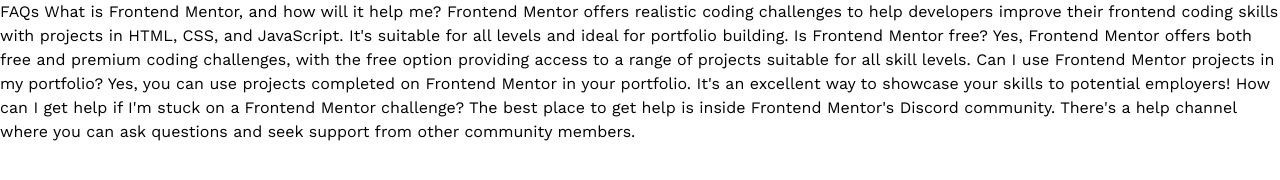
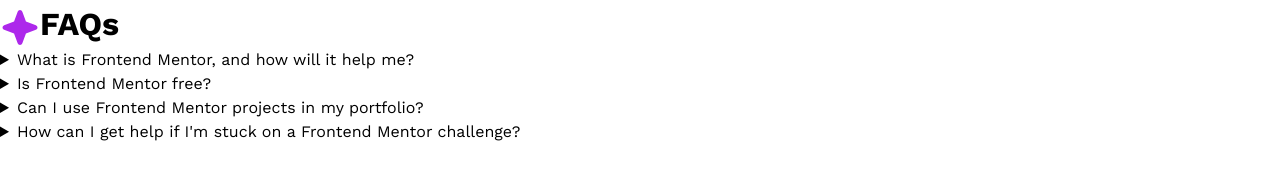
Before and after one commit to jyeharry/faq-accordion, a website built with Vite: page index.html in a window 1280 px wide. Built offline with nearby package versions, Linux system fonts and the light colour scheme.

Commit message:
Finish html structure

```diff
--- a/index.html
+++ b/index.html
@@ -11,28 +11,39 @@
   <link rel="stylesheet" href="src/css/style.css">
 </head>
 <body>
+    <main class='card'>
+      <h1 class='with-icon'><img src="/icon-star.svg" alt="" height='40' width='40' class='icon'>FAQs</h1>
 
-  FAQs
-
-  What is Frontend Mentor, and how will it help me?
+      <div class='accordion-container'>
+        <details>
+          <summary>What is Frontend Mentor, and how will it help me?</summary>
 
           Frontend Mentor offers realistic coding challenges to help developers improve their
           frontend coding skills with projects in HTML, CSS, and JavaScript. It's suitable for
           all levels and ideal for portfolio building.
+        </details>
 
-  Is Frontend Mentor free?
+        <details>
+          <summary>Is Frontend Mentor free?</summary>
 
           Yes, Frontend Mentor offers both free and premium coding challenges, with the free
           option providing access to a range of projects suitable for all skill levels.
+        </details>
 
-  Can I use Frontend Mentor projects in my portfolio?
+        <details>
+          <summary>Can I use Frontend Mentor projects in my portfolio?</summary>
 
           Yes, you can use projects completed on Frontend Mentor in your portfolio. It's an excellent
           way to showcase your skills to potential employers!
+        </details>
 
-  How can I get help if I'm stuck on a Frontend Mentor challenge?
+        <details>
+          <summary>How can I get help if I'm stuck on a Frontend Mentor challenge?</summary>
 
           The best place to get help is inside Frontend Mentor's Discord community. There's a help
           channel where you can ask questions and seek support from other community members.
+        </details>
+      </div>
+    </main>
 </body>
 </html>
```
Lines whose indentation alone changed are shown as unchanged.
